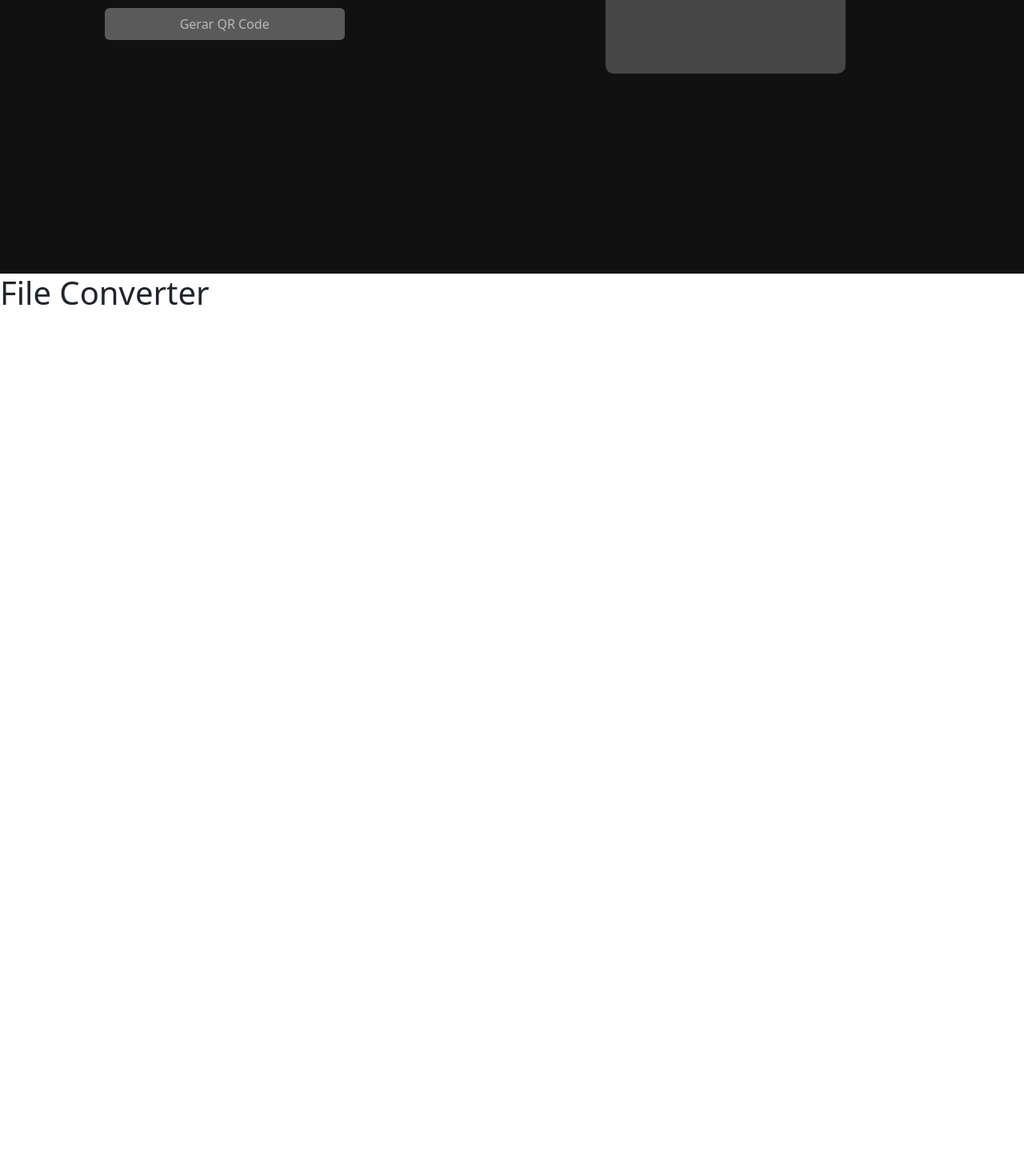
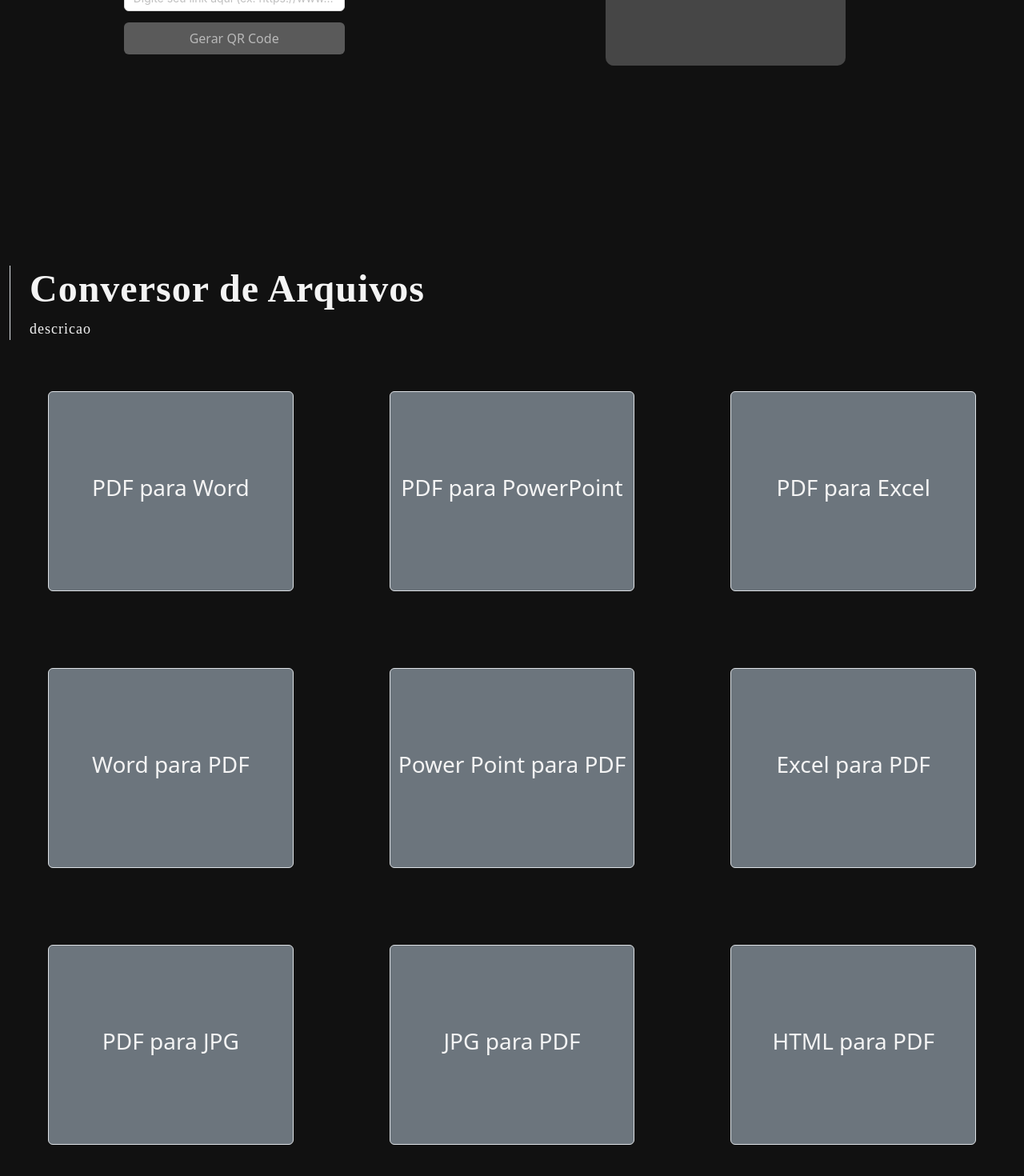
Before and after one commit to MuriloMKA/QrConverter, a React (Vite) app: page / in a window 1280 px wide. Shown: the part 548-2018 px from the top of the page at 80% size. Before the commit the page ends 946 px from the top, so only its background shows below. Built offline with nearby package versions, Linux system fonts and the light colour scheme.

Commit message:
chore: arrumando estilos e iniciando codigo pag2

```diff
--- a/src/components/PageHeader/pageHeader.css
+++ b/src/components/PageHeader/pageHeader.css
@@ -2,6 +2,7 @@
 
 .header {
     background-color: var(--main-color-black);
+    height: 10vh;
 }
 
 .logo {
--- a/src/components/PageHeader/pageHeader.jsx
+++ b/src/components/PageHeader/pageHeader.jsx
@@ -9,14 +9,14 @@ import { Switch } from 'antd';
 
 function PageHeader() {
     return (
-        <Navbar expand="lg" className="header px-3" sticky="top">
+        <Navbar className="header px-3" sticky="top">
             <Container fluid>
                 <Navbar.Brand href="#home"><QrcodeOutlined className="logo" /></Navbar.Brand>
                 <Navbar.Toggle aria-controls="basic-navbar-nav" />
                 <Navbar.Collapse id="basic-navbar-nav">
                     <Nav className="m-auto gap-5">
-                        <Nav.Link href="#home" className="text-white">QR GENERATOR</Nav.Link>
-                        <Nav.Link href="#link" className="text-white">FILE CONVERTER</Nav.Link>
+                        <Nav.Link href="#generator" className="text-white">QR GENERATOR</Nav.Link>
+                        <Nav.Link href="#converter" className="text-white">FILE CONVERTER</Nav.Link>
                     </Nav>
                     <Switch checkedChildren={<SunOutlined />} unCheckedChildren={<MoonOutlined />} />
                 </Navbar.Collapse>
--- a/src/pages/pag1.jsx
+++ b/src/pages/pag1.jsx
@@ -71,14 +71,16 @@ const QRgenerator = () => {
     };
 
     return (
-        <Container fluid className={styles.container}>
+        <Container fluid className={styles.container} id="generator">
             <Row className="justify-content-center vh-100">
                 <Col md={6} lg={5} className="px-4 py-3 d-flex flex-column justify-content-center">
-                    <h1 className={styles.titulo}>QR Code Generator</h1>
-                    <p className={styles.descricao}>
-                        Gere seu QrCode rápido e fácil !<br />
-                        Basta inserir o link que deseja transformar em QR Code abaixo.
-                    </p>
+                    <div className="border-start ps-4 mb-4">
+                        <h1 className={styles.titulo}>QR Code Generator</h1>
+                        <p className={styles.descricao}>
+                            Gere seu QrCode rápido e fácil !<br />
+                            Basta inserir o link que deseja transformar em QR Code abaixo.
+                        </p>
+                    </div>
 
                     <div className={styles.inputContainer}>
                         <Input
--- a/src/pages/pag2.jsx
+++ b/src/pages/pag2.jsx
@@ -1,10 +1,66 @@
 import React from "react";
+import styles from "./paginas.module.css";
+import { Col, Container, Row } from "react-bootstrap";
 
 const Converter = () => {
     return (
-        <div className="qr-converter">
-            <h1>File Converter</h1>
-        </div>
+        <Container fluid className={styles.container} id="converter">
+            <div className="border-start ps-4">
+                <h1 className={styles.titulo}>Conversor de Arquivos</h1>
+                <p className={styles.descricao}>descricao</p>
+            </div>
+            <Row>
+                <Col className="m-5">
+                    <div className="border d-flex justify-content-center align-items-center bg-secondary rounded" style={{ height: "250px" }}>
+                        <h3>PDF para Word</h3>
+                    </div>
+                </Col>
+                <Col className="m-5">
+                    <div className="border d-flex justify-content-center align-items-center bg-secondary rounded" style={{ height: "250px" }}>
+                        <h3>PDF para PowerPoint</h3>
+                    </div>
+                </Col>
+                <Col className="m-5">
+                    <div className="border d-flex justify-content-center align-items-center bg-secondary rounded" style={{ height: "250px" }}>
+                        <h3>PDF para Excel</h3>
+                    </div>
+                </Col>
+            </Row>
+            <Row>
+                <Col className="m-5">
+                    <div className="border d-flex justify-content-center align-items-center bg-secondary rounded" style={{ height: "250px" }}>
+                        <h3>Word para PDF</h3>
+                    </div>
+                </Col>
+                <Col className="m-5">
+                    <div className="border d-flex justify-content-center align-items-center bg-secondary rounded" style={{ height: "250px" }}>
+                        <h3>Power Point para PDF</h3>
+                    </div>
+                </Col>
+                <Col className="m-5">
+                    <div className="border d-flex justify-content-center align-items-center bg-secondary rounded" style={{ height: "250px" }}>
+                        <h3>Excel para PDF</h3>
+                    </div>
+                </Col>
+            </Row>
+            <Row>
+                <Col className="m-5">
+                    <div className="border d-flex justify-content-center align-items-center bg-secondary rounded" style={{ height: "250px" }}>
+                        <h3>PDF para JPG</h3>
+                    </div>
+                </Col>
+                <Col className="m-5">
+                    <div className="border d-flex justify-content-center align-items-center bg-secondary rounded" style={{ height: "250px" }}>
+                        <h3>JPG para PDF</h3>
+                    </div>
+                </Col>
+                <Col className="m-5">
+                    <div className="border d-flex justify-content-center align-items-center bg-secondary rounded" style={{ height: "250px" }}>
+                        <h3>HTML para PDF</h3>
+                    </div>
+                </Col>
+            </Row>
+        </Container>
     );
 }
 
--- a/src/pages/paginas.module.css
+++ b/src/pages/paginas.module.css
@@ -1,34 +1,14 @@
-@import '..//global/global.module.css';
+@import '../global/global.module.css';
 
 .container {
   background-color: var(--main-color-black);
   color: var(--main-color-white);
 }
 
-.pageContent {
-  flex: 1;
-  display: flex;
-  align-items: center;
-  justify-content: center;
-  padding: 2rem 0;
-}
-
-
-@media (max-width: 768px) {
-  .fullPageContainer {
-    min-height: calc(100vh - 56px);
-  }
-
-  .pageContent {
-    padding: 1rem 0;
-  }
-}
-
 .spacer {
   height: 80px;
 
 }
-
 
 .titulo {
   font-size: 3rem;
@@ -39,7 +19,7 @@
 }
 
 .descricao {
-  font-size: 16px;
+  font-size: 18px;
   font-family: --main-font;
   font-weight: 100;
   color: var(--main-color-white);
@@ -50,9 +30,8 @@
 
 .inputContainer {
   max-width: 300px;
-
   margin: 0;
-
+  padding-left: 1.5rem;
 }
 
 .inputField {
```
